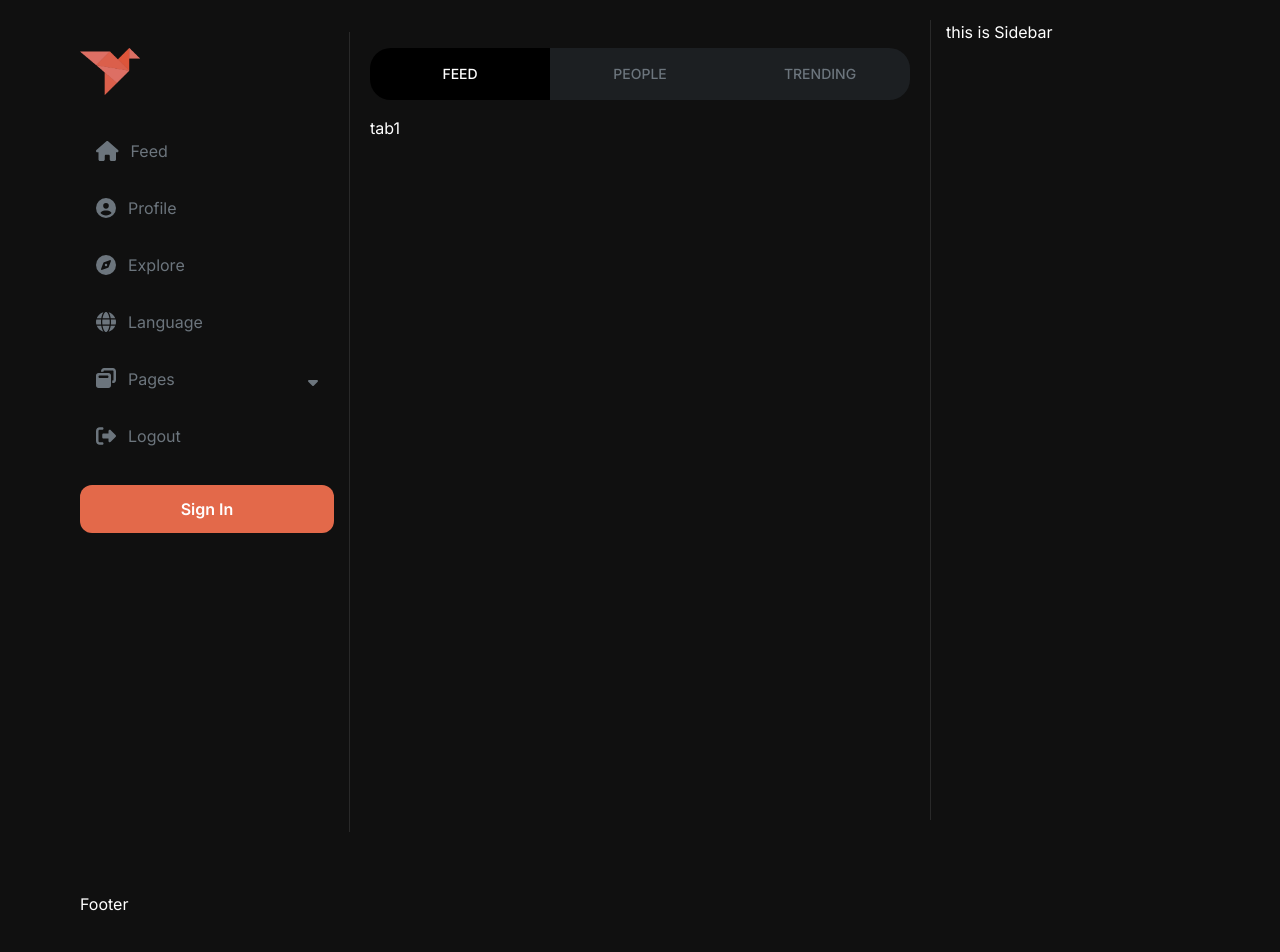
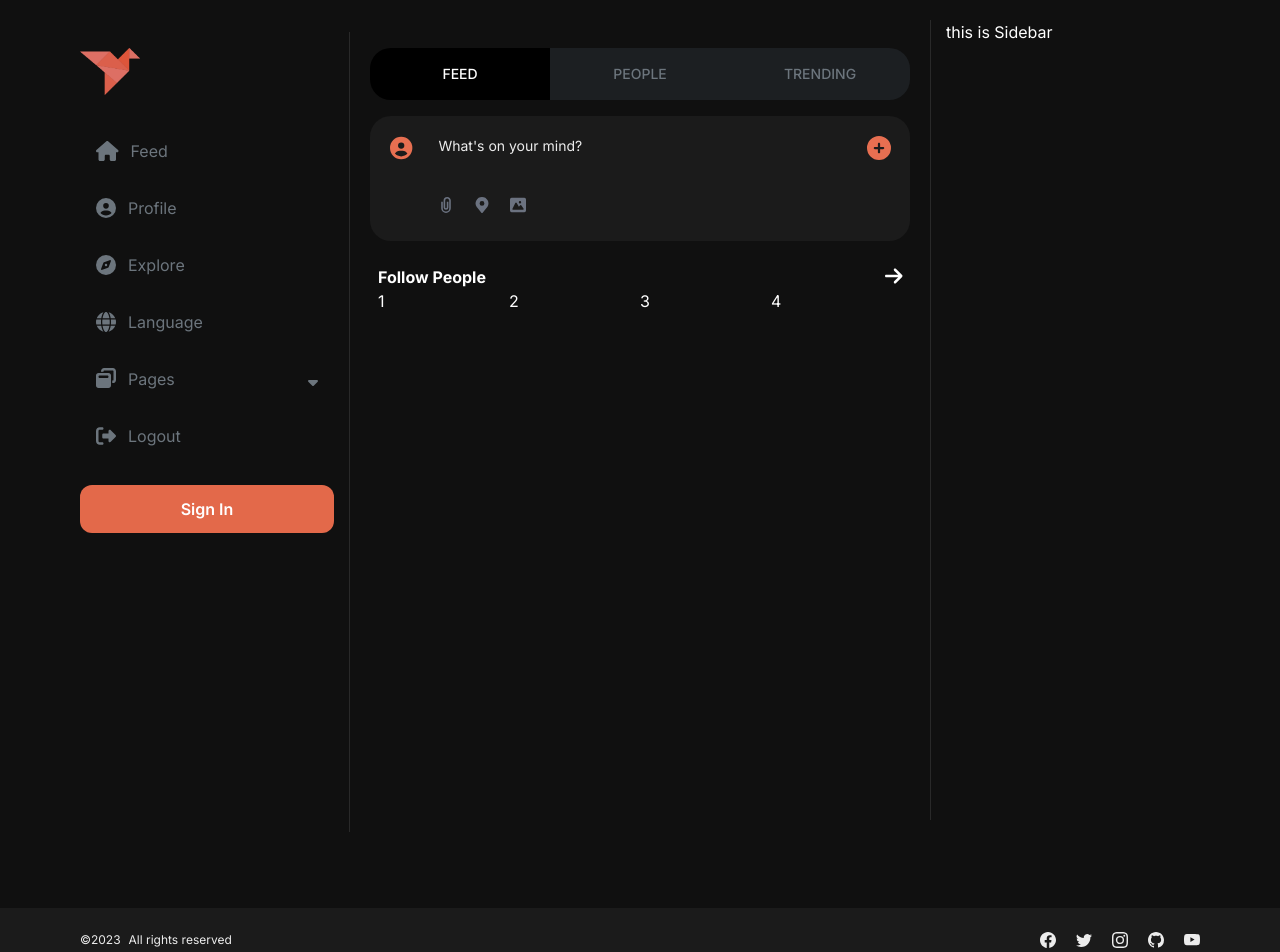
Before and after one commit to hajar1997/social-media-app, a Next.js app: page / in a window 1280 px wide. Shown: the top 952 px of the page. Built offline with nearby package versions, Linux system fonts and the light colour scheme.

Commit message:
Footer added. Main section / Feed - added a few things

```diff
--- a/app/layout.tsx
+++ b/app/layout.tsx
@@ -5,7 +5,11 @@ import { config } from '@fortawesome/fontawesome-svg-core';
 import type { Metadata } from 'next'
 import { Inter } from 'next/font/google'
 import { Footer, Navbar, Sidebar } from '@/components';
-import styles from '../styles/styles.module.css'
+import styles from '../styles/styles.module.css';
+import "slick-carousel/slick/slick.css";
+import "slick-carousel/slick/slick-theme.css";
+
+
 config.autoAddCss = false;
 const inter = Inter({
   subsets: ['latin']
@@ -23,10 +27,12 @@ export default function RootLayout({
 }) {
   return (
     <html lang="en" className={inter.className}>
-      <body className={`${styles.wrapper} container mx-auto px-[80px] py-4 bg-body text-white`}>
-        <Navbar />
-        {children}
-        <Sidebar />
+      <body>
+        <div className={`${styles.wrapper} px-[80px] py-4 bg-body text-white`}>
+          <Navbar />
+          {children}
+          <Sidebar />
+        </div>
         <Footer />
       </body>
     </html>
--- a/app/page.tsx
+++ b/app/page.tsx
@@ -2,6 +2,7 @@
 import { useState } from 'react';
 import { Button } from 'flowbite-react';
 import styles from '../styles/styles.module.css';
+import { Feed, People, Trending } from '@/components';
 
 
 
@@ -54,9 +55,9 @@ export default function Home() {
         </Button.Group>
       </div>
       <div className='button-tabs_wrapper'>
-        {feedOpen && <div>tab1</div>}
-        {peopleOpen && <div>tab2</div>}
-        {trendingOpen && <div>tab3</div>}
+        {feedOpen && <Feed />}
+        {peopleOpen && <People />}
+        {trendingOpen && <Trending />}
       </div>
     </div>
   );
--- /dev/null
+++ b/components/Feed/Feed.tsx
@@ -0,0 +1,13 @@
+import { FollowPeopleSlide, PostTweet } from ".."
+
+
+const Feed = () => {
+    return (
+        <>
+            <PostTweet />
+            <FollowPeopleSlide />
+        </>
+    )
+}
+
+export default Feed
--- /dev/null
+++ b/components/FollowPeopleSlide/FollowPeopleSlide.tsx
@@ -0,0 +1,83 @@
+'use client';
+import { faArrowRight } from "@fortawesome/free-solid-svg-icons";
+import { FontAwesomeIcon } from "@fortawesome/react-fontawesome";
+import Slider from "react-slick";
+import Link from "next/link";
+
+
+const FollowPeopleSlide = () => {
+
+    const settings = {
+        dots: false,
+        arrows:false,
+        infinite: false,
+        speed: 500,
+        slidesToShow: 4,
+        slidesToScroll: 4,
+        initialSlide: 0,
+        responsive: [
+            {
+                breakpoint: 1024,
+                settings: {
+                    slidesToShow: 3,
+                    slidesToScroll: 3,
+                    infinite: false,
+                    dots: false
+                }
+            },
+            {
+                breakpoint: 600,
+                settings: {
+                    slidesToShow: 2,
+                    slidesToScroll: 2,
+                    initialSlide: 2
+                }
+            },
+            {
+                breakpoint: 480,
+                settings: {
+                    slidesToShow: 1,
+                    slidesToScroll: 1
+                }
+            }
+        ]
+    };
+    return (
+        <div className='py-6 p-2'>
+            <div className='flex justify-between items-center'>
+                <h4 className="font-bold">Follow People</h4>
+                <Link href="#">
+                    <FontAwesomeIcon icon={faArrowRight} className="text-[20px]" />
+                </Link>
+            </div>
+            <Slider {...settings}>
+                <div>
+                    <h3>1</h3>
+                </div>
+                <div>
+                    <h3>2</h3>
+                </div>
+                <div>
+                    <h3>3</h3>
+                </div>
+                <div>
+                    <h3>4</h3>
+                </div>
+                <div>
+                    <h3>5</h3>
+                </div>
+                <div>
+                    <h3>6</h3>
+                </div>
+                <div>
+                    <h3>7</h3>
+                </div>
+                <div>
+                    <h3>8</h3>
+                </div>
+            </Slider>
+        </div>
+    )
+}
+
+export default FollowPeopleSlide
--- a/components/Footer/Footer.tsx
+++ b/components/Footer/Footer.tsx
@@ -1,7 +1,32 @@
-
+import Link from 'next/link';
+import { BsFacebook, BsGithub, BsInstagram, BsTwitter, BsYoutube } from 'react-icons/bs';
 const Footer = () => {
   return (
-    <div>Footer</div>
+    <footer className="bg-footer footer text-white px-[80px] py-6">
+      <div className="flex flex-row justify-between max-[992px]:flex-col-reverse max-[992px]:gap-5 max-[992px]:items-center ">
+        <div className="left_side text-xs flex gap-2 ">
+          <span>&copy;{new Date().getFullYear()}</span>
+          <span>All rights reserved</span>
+        </div>
+        <div className="right_side flex gap-5">
+          <Link href="#">
+            <BsFacebook />
+          </Link>
+          <Link href="#">
+            <BsTwitter />
+          </Link>
+          <Link href="#">
+            <BsInstagram />
+          </Link>
+          <Link href="#">
+            <BsGithub />
+          </Link>
+          <Link href="#">
+            <BsYoutube />
+          </Link>
+        </div>
+      </div>
+    </footer>
   )
 }
 
--- /dev/null
+++ b/components/People/People.tsx
@@ -0,0 +1,8 @@
+
+const People = () => {
+  return (
+    <div>People</div>
+  )
+}
+
+export default People
--- /dev/null
+++ b/components/PostTweet/PostTweet.tsx
@@ -0,0 +1,43 @@
+import { faCircleUser, faPlusCircle } from "@fortawesome/free-solid-svg-icons";
+import { FontAwesomeIcon } from "@fortawesome/react-fontawesome";
+import Link from "next/link";
+
+const PostTweet = () => {
+  return (
+    <div className="bg-footer w-full py-5 px-5 rounded-[1.3rem] flex justify-between">
+      <div className="flex gap-2.5 w-full justify-between">
+        <FontAwesomeIcon icon={faCircleUser} className="text-[24px] orange-color" />
+        <div className="focus:ring-0  focus:ring-offset-0 text-sm bg-footer w-full">
+          <div className="px-4 bg-footer">
+            <textarea id="comment" className="focus:ring-offset-0 py-0 bg-footer w-full px-0 text-sm text-white border-0 focus:ring-0 resize-none overflow-y-hidden placeholder:text-[#ececec]" placeholder="What's on your mind?" required defaultValue={""} />
+          </div>
+          <div className="flex pl-0 mt-2 space-x-1 sm:pl-2">
+            <button type="button" className="inline-flex justify-center items-center p-2 text-gray-500 rounded cursor-pointer hover:text-gray-900 hover:bg-gray-100 dark:text-gray-400 dark:hover:text-white dark:hover:bg-gray-600">
+              <svg className="w-4 h-4" aria-hidden="true" xmlns="http://www.w3.org/2000/svg" fill="none" viewBox="0 0 12 20">
+                <path stroke="currentColor" strokeLinejoin="round" strokeWidth={2} d="M1 6v8a5 5 0 1 0 10 0V4.5a3.5 3.5 0 1 0-7 0V13a2 2 0 0 0 4 0V6" />
+              </svg>
+              <span className="sr-only">Attach file</span>
+            </button>
+            <button type="button" className="inline-flex justify-center items-center p-2 text-gray-500 rounded cursor-pointer hover:text-gray-900 hover:bg-gray-100 dark:text-gray-400 dark:hover:text-white dark:hover:bg-gray-600">
+              <svg className="w-4 h-4" aria-hidden="true" xmlns="http://www.w3.org/2000/svg" fill="currentColor" viewBox="0 0 16 20">
+                <path d="M8 0a7.992 7.992 0 0 0-6.583 12.535 1 1 0 0 0 .12.183l.12.146c.112.145.227.285.326.4l5.245 6.374a1 1 0 0 0 1.545-.003l5.092-6.205c.206-.222.4-.455.578-.7l.127-.155a.934.934 0 0 0 .122-.192A8.001 8.001 0 0 0 8 0Zm0 11a3 3 0 1 1 0-6 3 3 0 0 1 0 6Z" />
+              </svg>
+              <span className="sr-only">Set location</span>
+            </button>
+            <button type="button" className="inline-flex justify-center items-center p-2 text-gray-500 rounded cursor-pointer hover:text-gray-900 hover:bg-gray-100 dark:text-gray-400 dark:hover:text-white dark:hover:bg-gray-600">
+              <svg className="w-4 h-4" aria-hidden="true" xmlns="http://www.w3.org/2000/svg" fill="currentColor" viewBox="0 0 20 18">
+                <path d="M18 0H2a2 2 0 0 0-2 2v14a2 2 0 0 0 2 2h16a2 2 0 0 0 2-2V2a2 2 0 0 0-2-2Zm-5.5 4a1.5 1.5 0 1 1 0 3 1.5 1.5 0 0 1 0-3Zm4.376 10.481A1 1 0 0 1 16 15H4a1 1 0 0 1-.895-1.447l3.5-7A1 1 0 0 1 7.468 6a.965.965 0 0 1 .9.5l2.775 4.757 1.546-1.887a1 1 0 0 1 1.618.1l2.541 4a1 1 0 0 1 .028 1.011Z" />
+              </svg>
+              <span className="sr-only">Upload image</span>
+            </button>
+          </div>
+        </div>
+      </div>
+      <Link href="#">
+        <FontAwesomeIcon icon={faPlusCircle} className="text-[24px] orange-color" />
+      </Link>
+    </div>
+  )
+}
+
+export default PostTweet
--- /dev/null
+++ b/components/Trending/Trending.tsx
@@ -0,0 +1,8 @@
+
+const Trending = () => {
+    return (
+        <div>Trending</div>
+    )
+}
+
+export default Trending
--- a/components/index.ts
+++ b/components/index.ts
@@ -1,5 +1,10 @@
 import Navbar from "./Navbar/Navbar";
 import Footer from "./Footer/Footer";
 import Sidebar from "./Sidebar/Sidebar";
+import Feed from "./Feed/Feed";
+import People from "./People/People";
+import Trending from "./Trending/Trending";
+import PostTweet from "./PostTweet/PostTweet";
+import FollowPeopleSlide from "./FollowPeopleSlide/FollowPeopleSlide";
 
-export { Navbar, Footer,Sidebar };
+export { Navbar, Footer, Sidebar, Feed, People, Trending, PostTweet, FollowPeopleSlide };
--- a/package.json
+++ b/package.json
@@ -12,6 +12,7 @@
     "@fortawesome/fontawesome-svg-core": "^6.4.2",
     "@fortawesome/free-solid-svg-icons": "^6.4.2",
     "@fortawesome/react-fontawesome": "^0.2.0",
+    "@headlessui/react": "^1.7.17",
     "@next/font": "^13.4.19",
     "@types/node": "20.5.6",
     "@types/react": "18.2.21",
@@ -25,7 +26,12 @@
     "postcss": "8.4.28",
     "react": "18.2.0",
     "react-dom": "18.2.0",
+    "react-slick": "^0.29.0",
+    "slick-carousel": "^1.8.1",
     "tailwindcss": "3.3.3",
     "typescript": "5.2.2"
+  },
+  "devDependencies": {
+    "@types/react-slick": "^0.23.10"
   }
 }
--- a/styles/globals.css
+++ b/styles/globals.css
@@ -1,6 +1,11 @@
 @tailwind base;
 @tailwind components;
 @tailwind utilities;
+
+* {
+    min-height: 0;
+    min-width: 0;
+}
 
 .bg-body {
     background-color: #101010 !important;
@@ -43,3 +48,12 @@
     outline: none !important;
     box-shadow: none !important;
 }
+
+.bg-footer {
+    background-color: #1b1b1b !important;
+    color: #ececec;
+}
+
+.orange-color {
+    color: #e76f51;
+}
--- a/styles/styles.module.css
+++ b/styles/styles.module.css
@@ -33,6 +33,7 @@
     margin-bottom: 40px;
 }
 
+
 .btnGroup {
     position: sticky;
     top: 20px;
@@ -40,7 +41,7 @@
 
 .main {
     grid-area: main;
-position: relative;
+    position: relative;
 }
 
 .sign_in_btn {
```
Also changed, not shown: 1 other file (tests, documents, lock files or other folders).
